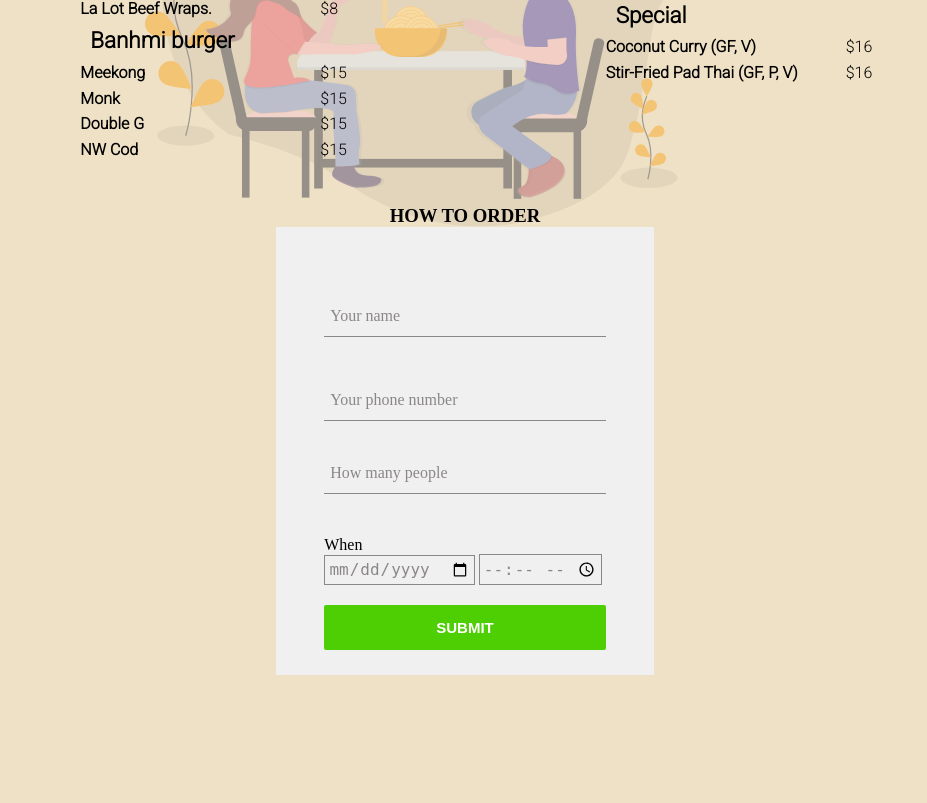
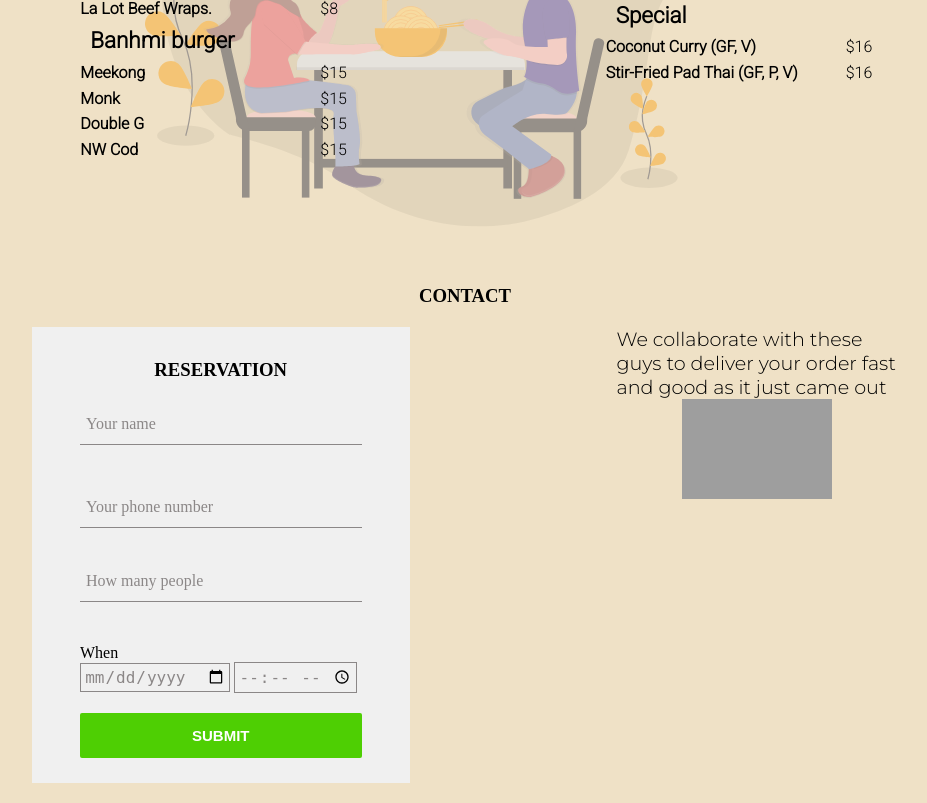
Before and after one commit to donggo-git/restaurant-project, a PHP site: page /restaurantProject.html in a window 1280 px wide. Shown: the part 1994-2797 px from the top of the page, without its empty margins (175-1102 px from the left). Before the commit the page ends 2669 px from the top, so only its background shows below. Run offline with PHP 8.4, Linux system fonts and the light colour scheme; some libraries are stand-ins or nearby versions; some web fonts are replaced; grey boxes are pictures that could not be loaded.

Commit message:
add delivery

```diff
--- a/restaurantProject.css
+++ b/restaurantProject.css
@@ -241,36 +241,38 @@ i{
     transform: scale(1);
     }
 }
-#review{
+#contact{
     margin: 15vh 0 0 0;
+}
+h2{
+    text-align: center;
+    margin-bottom: 1rem;
+    font-family: 'Poppins', sans-serif;
+}
+.contact{
+    display: flex;
+    width: 100%;
+    justify-content: space-evenly;
+    margin: 20px 0;
 }
 form{
 
     background-color: rgb(240, 240, 240);
     height: 40vh;
     width: 22vw;
-    margin: 0 auto;
-    padding: 2.9rem 3rem;
+
+    padding: 2rem 3rem;
     padding-bottom: 25px;
     display: flex;
     flex-direction: column;
     height: auto;
     overflow: hidden;
 }
-.login-form{
-    opacity: 1;
+.delivery{
+    width: 22vw;
 }
-.register-form{
-    opacity: 0;
-    transition: all 0.2s;
-    height: 0;
-    z-index: -1;
-}
-h2{
-    text-align: center;
-    margin-bottom: 1rem;
-    font-family: 'Poppins', sans-serif;
-}
+
+
 .txt-field, .time{
     position: relative;
     margin: 1.4rem 0;
@@ -347,3 +349,18 @@ input[type="submit"]{
     border-radius: 2px;
     cursor: pointer;
 }
+#contact a{
+    display: block;
+    height: 50px;
+    width: 150px;
+    margin: 0 auto;
+
+}
+#contact a>img{
+    display: block;
+
+}
+.delivery p{
+    font-family: 'Montserrat', sans-serif;
+    font-size: 1.2rem;
+}
--- a/restaurantProject.html
+++ b/restaurantProject.html
@@ -2,6 +2,8 @@
 <html>
 
 <head>
+    <link rel="preconnect" href="https://fonts.gstatic.com">
+    <link href="https://fonts.googleapis.com/css2?family=Montserrat:wght@300&display=swap" rel="stylesheet">
     <link href="https://fonts.googleapis.com/css2?family=Roboto:wght@300&display=swap" rel="stylesheet">
     <link rel="stylesheet" href="restaurantProject.css">
     <link href="https://fonts.googleapis.com/css2?family=Dancing+Script&family=Lobster&display=swap" rel="stylesheet">
@@ -272,9 +274,10 @@
             </div>
         </section>
         <section id='contact'>
-            <h3>HOW TO ORDER</h3>
-
+            <h3>CONTACT</h3>
+            <div class="contact">
                 <form class="login-form">
+                    <h3>RESERVATION</h3>
                     <div class="txt-field">
                         <input type="text" name="username" class="username" autocomplete="off" required>
                         <span></span>
@@ -298,8 +301,17 @@
                     </div>
                     <input type="submit" value="SUBMIT">
                 </form>
-            <a href="https://www.doordash.com/store/meekong-bar-seattle-911639/en-US"></a>
+                <div class="delivery">
+                    <p>We collaborate with these guys to deliver your order fast and good as it just came out</p>
+                    <a href="https://www.doordash.com/store/meekong-bar-seattle-911639/en-US" target="blank">
+                        <img src="https://i1.wp.com/www.anyslice.com/wp-content/uploads/2019/05/doordash-logo.png?ssl=1"
+                            height="100%" width="100%"></a>
+                    <a href="">
+                        <img src="https://upload.wikimedia.org/wikipedia/en/thumb/e/e5/The_logo_for_Postmates.svg/250px-The_logo_for_Postmates.svg.png"
+                            height="100%" width="100%"></a>
         </section>
+        </div>
+        </div>
     </main>
 </body>
 <script src="restaurantProject.js"></script>
```
Lines whose indentation alone changed are shown as unchanged.
